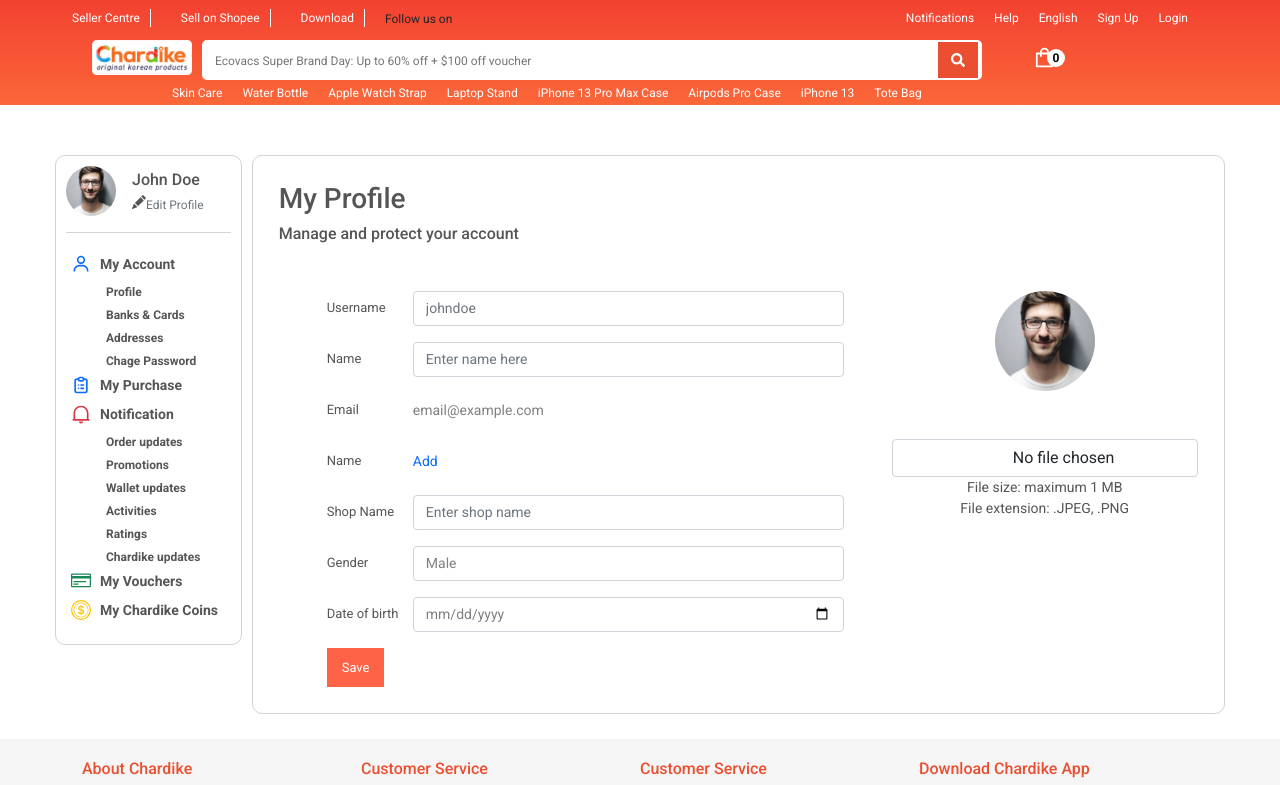
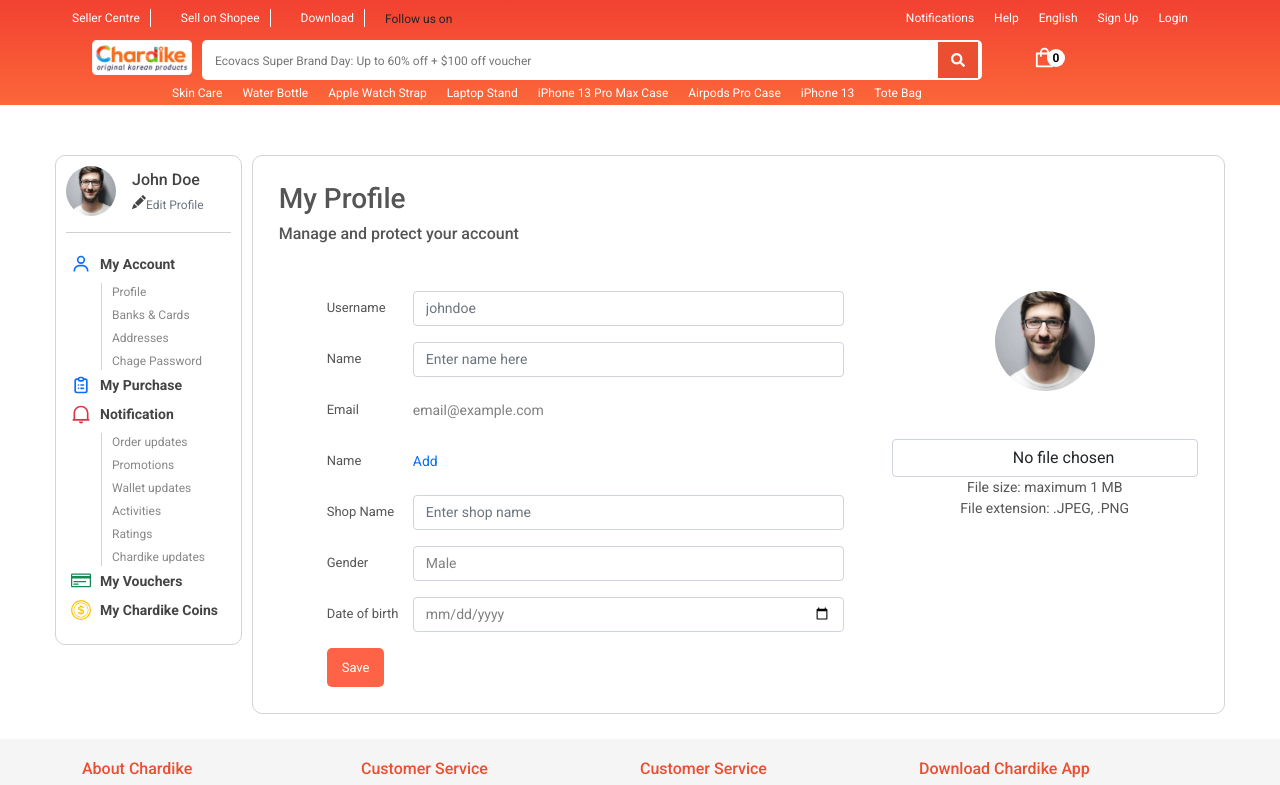
Before and after one commit to rifatptk/Chardike-Frontend-main, a Next.js app: page /user in a window 1280 px wide. Shown: the top 785 px of the page. Built offline with nearby package versions, Linux system fonts and the light colour scheme.

Commit message:
style fixes

```diff
--- a/components/user/userLeft/userLeft.module.css
+++ b/components/user/userLeft/userLeft.module.css
@@ -2,6 +2,7 @@
   border: 1px solid lightgray;
   border-radius: 10px;
   padding: 10px;
+  color: #444;
   /* box-shadow: 0 0 5px gray; */
 }
 .userNav {
@@ -22,15 +23,18 @@
 }
 
 .userNav .subNav {
-  font-weight: 500;
-  font-weight: bold;
+  font-weight: 400;
+  color: #888;
+  /* font-weight: bold; */
   margin-top: 5px;
   margin-bottom: 5px;
-  margin-left: 35px;
+  margin-left: 30px;
+  padding-left: 10px;
   display: flex;
   flex-direction: column;
   gap: 5px;
   font-size: 12px;
+  border-left: 1px solid lightgray;
 }
 .userNav .subNav span {
   cursor: pointer;
--- a/components/user/userRight/BanksCards.jsx
+++ b/components/user/userRight/BanksCards.jsx
@@ -8,6 +8,7 @@ const BanksCards = () => {
         <h1>QuickBuy</h1>
         <button className={styles.btnTomato}>Add Account</button>
       </div>
+      <div></div>
     </div>
   );
 };
--- a/components/user/userRight/userRight.module.css
+++ b/components/user/userRight/userRight.module.css
@@ -21,6 +21,7 @@
 }
 .btnTomato {
   padding: 10px 15px;
+  border-radius: 5px;
   border: none;
   background-color: tomato;
   color: white;
```
